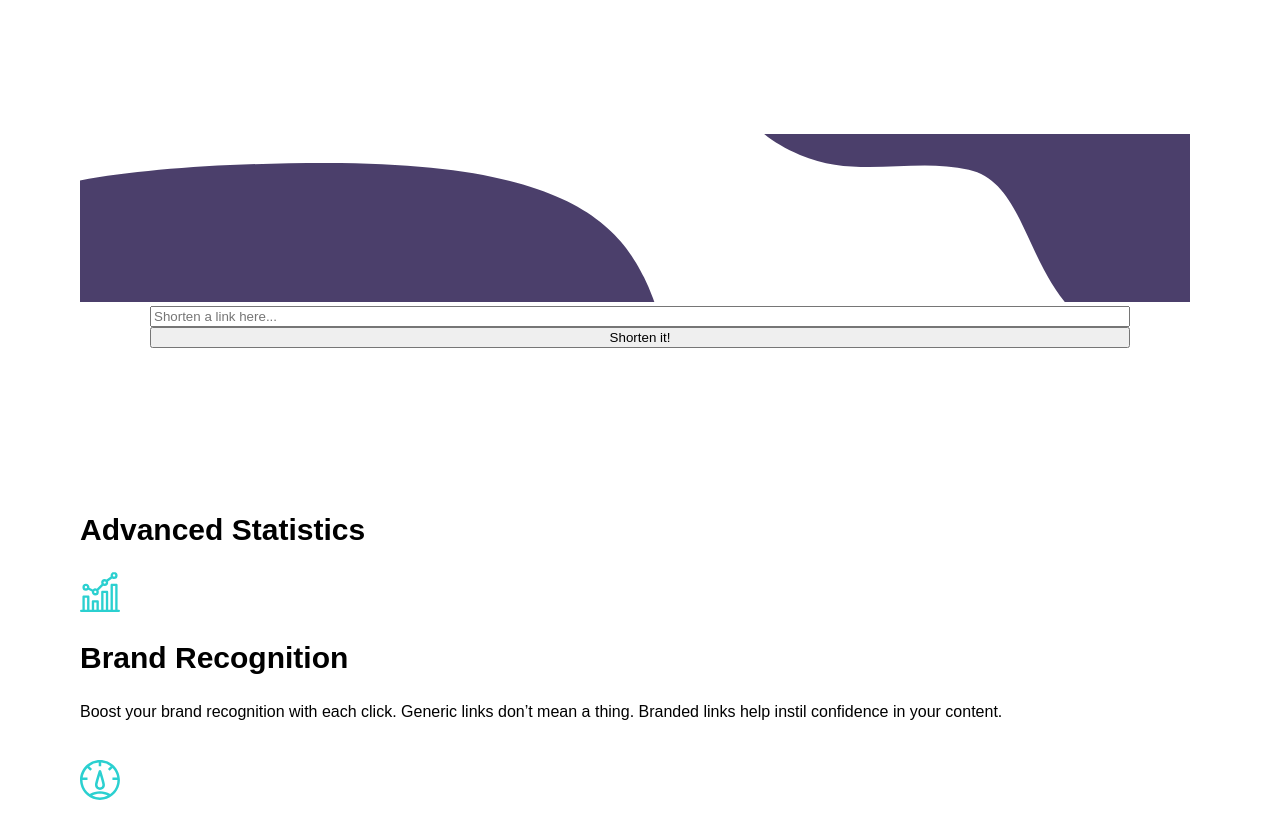
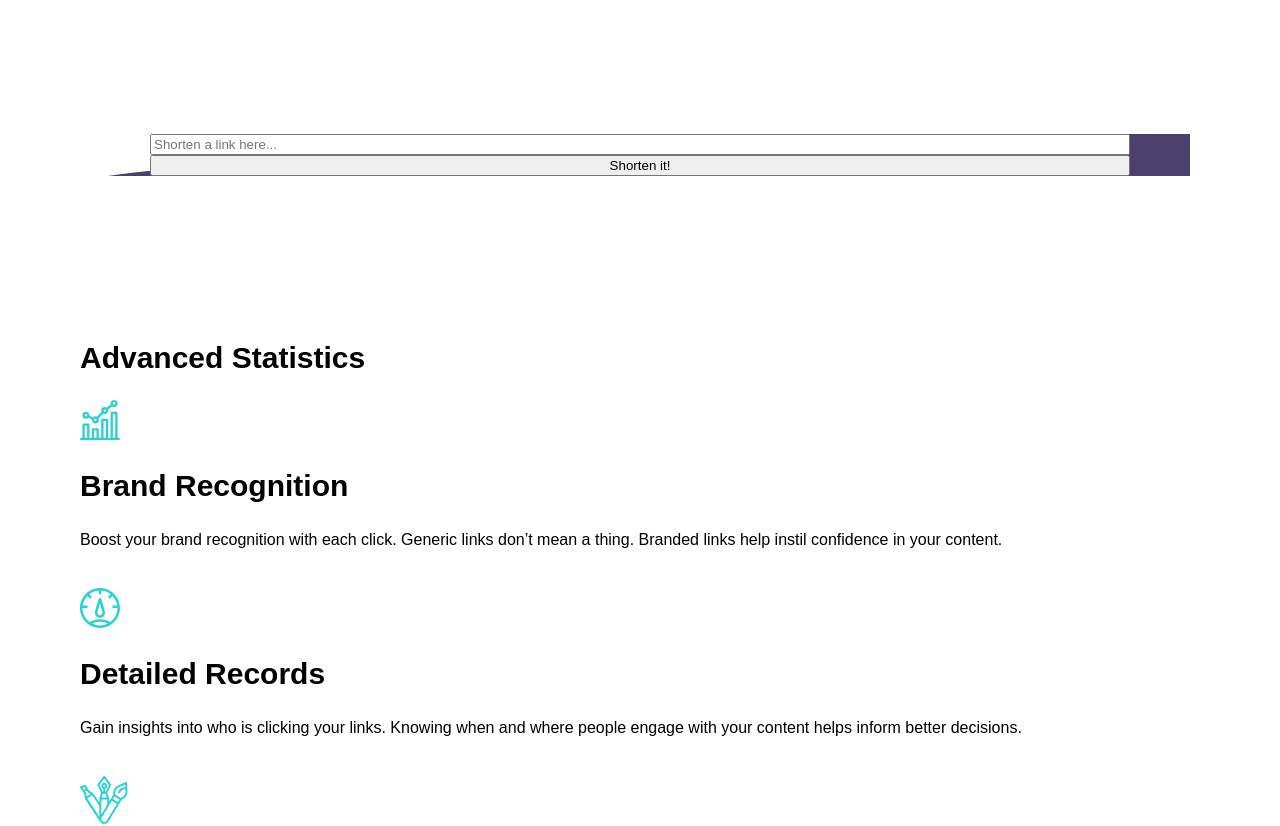
Before and after one commit to Abdulkareemoj/url-shortener-fementor, a React (Vite) app: page / in a window 1280 px wide. Shown: the part 740-1566 px from the top of the page. Built offline with nearby package versions, Linux system fonts and the light colour scheme.

Commit message:
work on some components

```diff
--- a/src/components/searchbar.jsx
+++ b/src/components/searchbar.jsx
@@ -1,12 +1,10 @@
 import React from "react";
 
-import bg from "../images/bg-shorten-desktop.svg";
 
 export default function Searchbar() {
   return (
   <section className="container containerpall">
         <div className="main">
-            <img src={bg} alt=""/>
           <div className="search">
             <input type="text" placeholder="Shorten a link here..." />
 
--- a/src/index.html
+++ b/src/index.html
@@ -4,7 +4,7 @@
     <meta charset="UTF-8" />
     <link rel="icon" type="image/svg+xml" href="/assets/images/favicon.svg" />
     <meta name="viewport" content="width=device-width, initial-scale=1.0" />
-    <title>Vite React Starter</title>
+    <title>Frontend Mentor | Shortly URL shortening API Challenge</title>
   </head>
   <body>
     <div id="root"></div>
--- a/src/scss/_searchbar.scss
+++ b/src/scss/_searchbar.scss
@@ -1,6 +1,11 @@
 .search{
+
+
 	padding-left: 70px;
 	padding-right: 70px;
 	display: flex;
 	flex-direction: column;
 }
+.main{
+	background-image: url("../images/bg-shorten-desktop.svg");
+}
```
